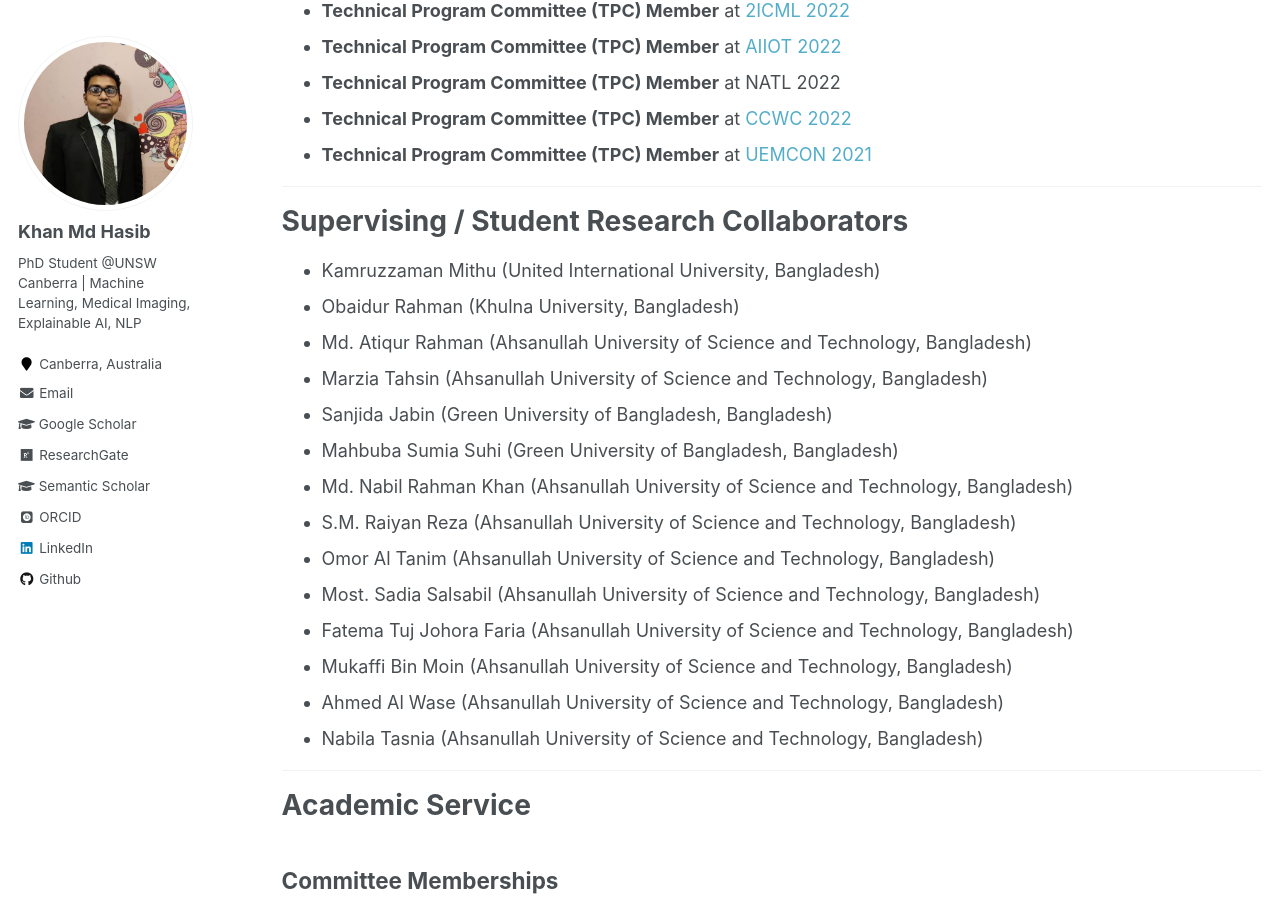
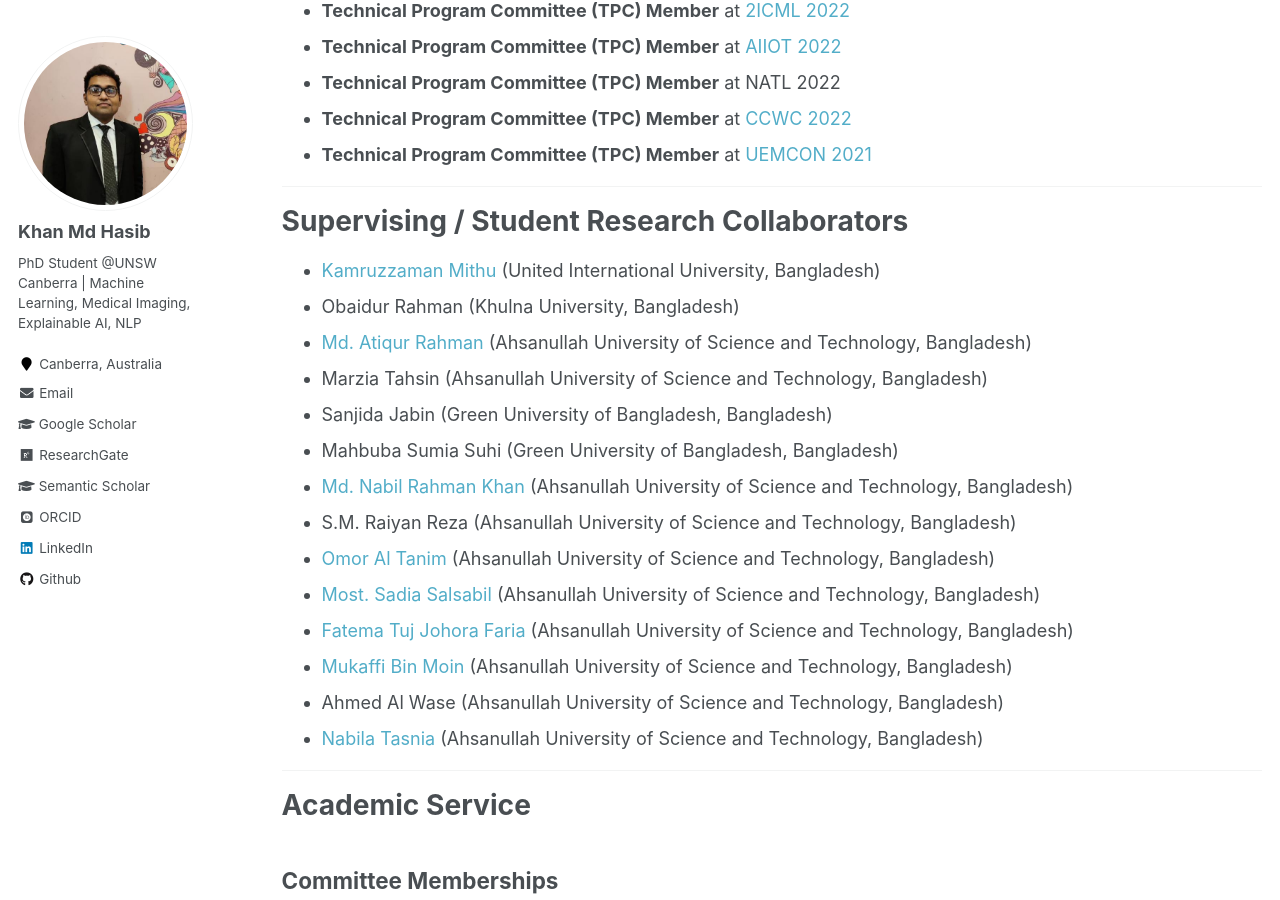
Before and after one commit to hasibaust13/hasibaust13.github.io, a Jekyll site: the page built from _pages/services.md, in a window 1280 px wide and 900 px high, scrolled down 1564 px. Built offline with Jekyll 4.4.1, drawn with Linux system fonts in a browser that asks for light colours; some web fonts are replaced; part of the change alters nothing that is shown.

```diff
--- a/_pages/services.md
+++ b/_pages/services.md
@@ -58,20 +58,20 @@ author_profile: true
 
 # Supervising / Student Research Collaborators
 
-* Kamruzzaman Mithu (United International University, Bangladesh)
+* [Kamruzzaman Mithu](https://scholar.google.com/citations?hl=en&user=Jhca7XgAAAAJ){:target="_blank"} (United International University, Bangladesh)
 * Obaidur Rahman (Khulna University, Bangladesh)
-* Md. Atiqur Rahman (Ahsanullah University of Science and Technology, Bangladesh)
+* [Md. Atiqur Rahman](https://scholar.google.com/citations?user=9vbWVywAAAAJ&hl=en){:target="_blank"} (Ahsanullah University of Science and Technology, Bangladesh)
 * Marzia Tahsin (Ahsanullah University of Science and Technology, Bangladesh)
 * Sanjida Jabin (Green University of Bangladesh, Bangladesh)
 * Mahbuba Sumia Suhi (Green University of Bangladesh, Bangladesh)
-* Md. Nabil Rahman Khan (Ahsanullah University of Science and Technology, Bangladesh)
+* [Md. Nabil Rahman Khan](https://scholar.google.com/citations?user=ENd7ZcEAAAAJ&hl=en){:target="_blank"} (Ahsanullah University of Science and Technology, Bangladesh)
 * S.M. Raiyan Reza (Ahsanullah University of Science and Technology, Bangladesh)
-* Omor Al Tanim (Ahsanullah University of Science and Technology, Bangladesh)
-* Most. Sadia Salsabil (Ahsanullah University of Science and Technology, Bangladesh)
-* Fatema Tuj Johora Faria (Ahsanullah University of Science and Technology, Bangladesh)
-* Mukaffi Bin Moin (Ahsanullah University of Science and Technology, Bangladesh)
+* [Omor Al Tanim](https://scholar.google.com/citations?user=XPlrGM4AAAAJ&hl=en){:target="_blank"} (Ahsanullah University of Science and Technology, Bangladesh)
+* [Most. Sadia Salsabil](https://www.linkedin.com/in/sadia-salsabil-61b525170/){:target="_blank"} (Ahsanullah University of Science and Technology, Bangladesh)
+* [Fatema Tuj Johora Faria](https://scholar.google.com/citations?user=LEken_4AAAAJ&hl=en){:target="_blank"} (Ahsanullah University of Science and Technology, Bangladesh)
+* [Mukaffi Bin Moin](https://scholar.google.com/citations?user=tU258wwAAAAJ&hl=en){:target="_blank"} (Ahsanullah University of Science and Technology, Bangladesh)
 * Ahmed Al Wase (Ahsanullah University of Science and Technology, Bangladesh)
-* Nabila Tasnia (Ahsanullah University of Science and Technology, Bangladesh)
+* [Nabila Tasnia](https://scholar.google.com/citations?user=wDhZBW8AAAAJ&hl=en){:target="_blank"} (Ahsanullah University of Science and Technology, Bangladesh)
 
 ---
 
```
